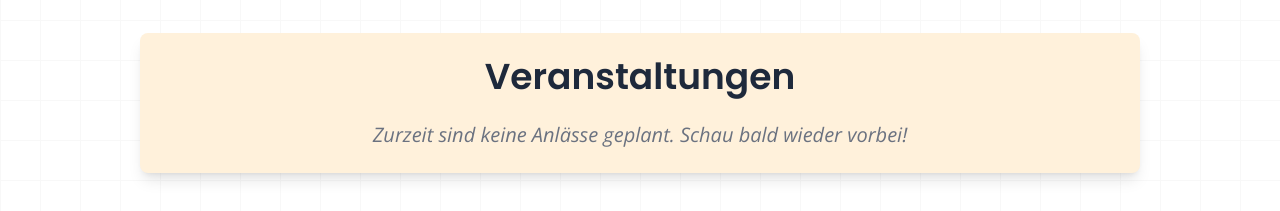
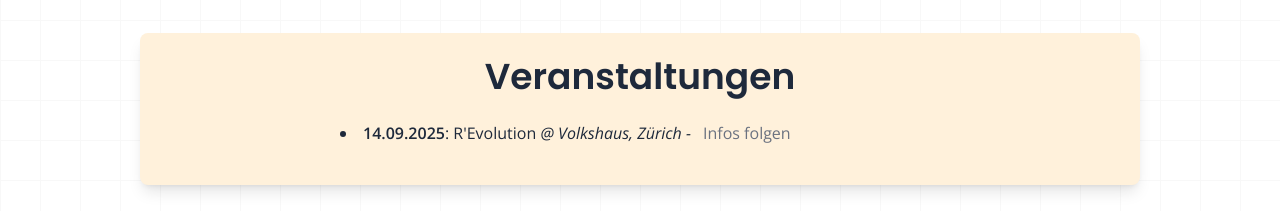
Before and after one commit to vntero/cafeaulait, a SvelteKit app: page / in a window 1280 px wide. Shown: the part 780-991 px from the top of the page. Built offline with nearby package versions, Linux system fonts and the light colour scheme.

Commit message:
adds second r'evolution show at volkshaus

```diff
--- a/src/components/Intro.svelte
+++ b/src/components/Intro.svelte
@@ -11,12 +11,12 @@
     //   location: 'Volkshaus, Zürich -',
     //   note: 'Tickets hier kaufen!',
     // },
-    // {
-    //   date: '26.09.2025',
-    //   title: `R'Evolution`,
-    //   location: 'Kurhotel, Baden -',
-    //   note: 'Infos folgen',
-    // },
+    {
+      date: '14.09.2025',
+      title: `R'Evolution`,
+      location: 'Volkshaus, Zürich -',
+      note: 'Infos folgen',
+    },
     // {
     //   date: '22.-25. Januar 2026',
     //   title: `OPEN CALL Tanzmehr`,
```
